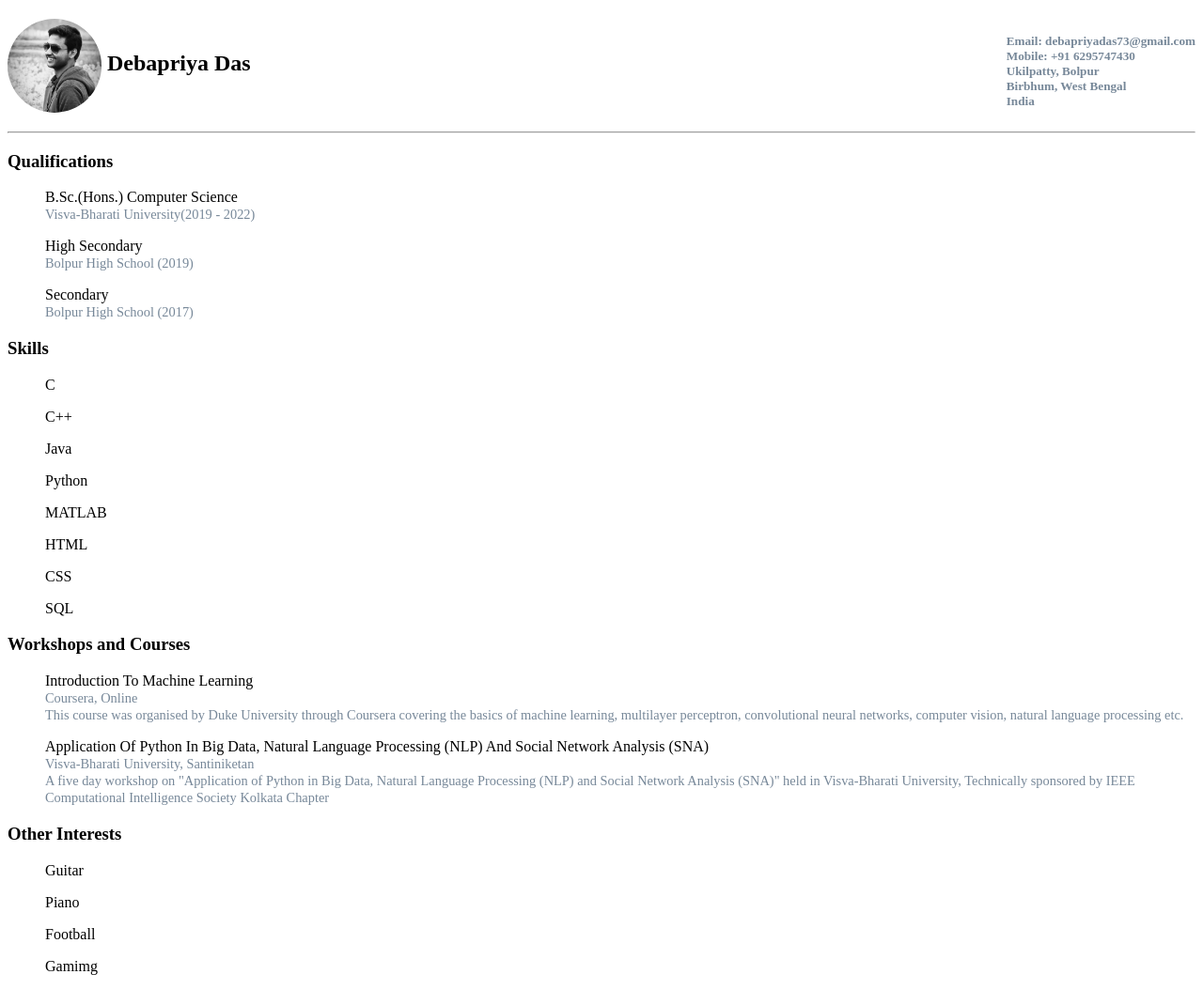
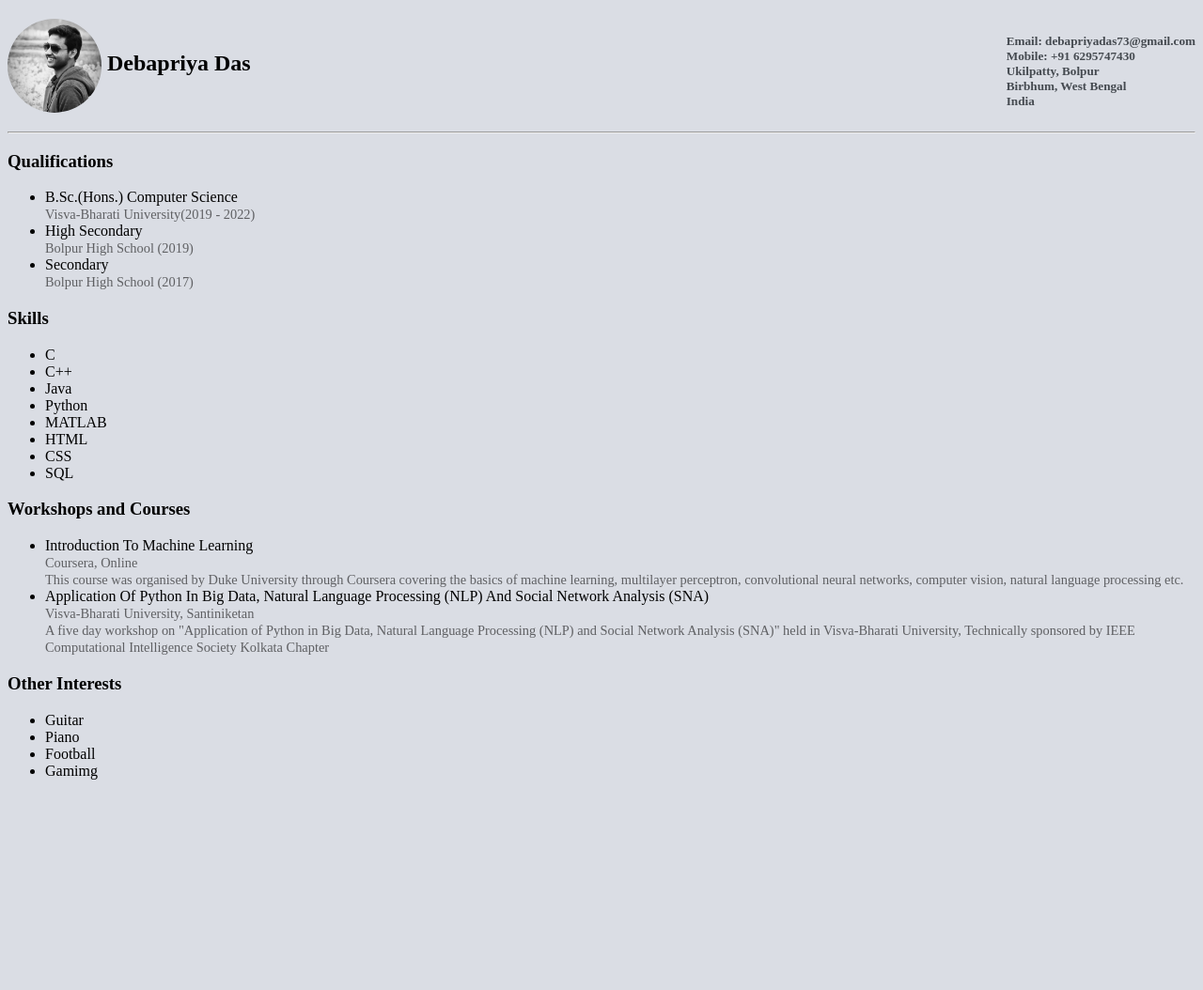
Before and after one commit to Debapriya-source/my_cv, a plain HTML site: page index.html in a window 1280 px wide. Shown: the whole page at 94% size. After the commit the page ends 846 px from the top, so only its background shows below. Drawn offline with Linux system fonts and the light colour scheme.

Commit message:
font color

```diff
--- a/index.html
+++ b/index.html
@@ -8,12 +8,12 @@
     <title>Debapriya Das | CV</title>
 </head>
 
-<body>
+<body style="background-color: rgb(218, 221, 228);">
     <h2>
         <img src="pic.JPG" width="100" height="100" style="clip-path: circle(); vertical-align: middle;">
         <p style="text-align:left; display: inline;">
             Debapriya Das
-            <span style="float:right;font-size: 55%; color: lightslategray;">
+            <span style="float:right;font-size: 55%; color: rgb(69, 74, 80);">
                 <br>Email: debapriyadas73@gmail.com<br>
                 Mobile: +91 6295747430<br>
                 Ukilpatty, Bolpur<br> Birbhum, West Bengal<br>India
@@ -23,46 +23,55 @@
     <hr>
     <div>
         <h3>Qualifications</h3>
-        <ul>B.Sc.(Hons.) Computer Science<br><span style="font-size: 90%; color: lightslategray;">Visva-Bharati
-                University(2019 - 2022)</ul>
-        <ul>High Secondary<br><span style="font-size: 90%; color: lightslategray;">Bolpur High School (2019)</span></ul>
-        <ul>Secondary<br><span style="font-size: 90%; color: lightslategray;">Bolpur High School (2017)</span></ul>
+        <ul>
+            <li>B.Sc.(Hons.) Computer Science<br><span style="font-size: 90%; color: rgb(95, 96, 99);">Visva-Bharati
+                    University(2019 - 2022)</li>
+            <li>High Secondary<br><span style="font-size: 90%; color: rgb(95, 96, 99);">Bolpur High School (2019)</span>
+            </li>
+            <li>Secondary<br><span style="font-size: 90%; color: rgb(95, 96, 99);">Bolpur High School (2017)</span></li>
+        </ul>
     </div>
     <div>
         <h3>Skills</h3>
-        <ul>C</ul>
-        <ul>C++</ul>
-        <ul>Java</ul>
-        <ul>Python</ul>
-        <ul>MATLAB</ul>
-        <ul>HTML</ul>
-        <ul>CSS</ul>
-        <ul>SQL</ul>
+        <ul>
+            <li>C</li>
+            <li>C++</li>
+            <li>Java</li>
+            <li>Python</li>
+            <li>MATLAB</li>
+            <li>HTML</li>
+            <li>CSS</li>
+            <li>SQL</li>
+        </ul>
     </div>
     <div>
         <h3>Workshops and Courses</h3>
-        <ul>Introduction To Machine Learning<br><span style="font-size: 90%; color: lightslategray;">Coursera,
+        <ul>
+            <li>Introduction To Machine Learning<br><span style="font-size: 90%; color: rgb(95, 96, 99);">Coursera,
                     Online<br>
                     This course was organised by Duke University through Coursera covering the
                     basics of machine learning, multilayer perceptron, convolutional neural networks,
                     computer vision, natural language processing etc.
-            </span></ul>
-        <ul>Application Of Python In Big Data, Natural Language Processing (NLP) And
+                </span></li>
+            <li>Application Of Python In Big Data, Natural Language Processing (NLP) And
                 Social Network Analysis (SNA)
-            <br><span style="font-size: 90%; color: lightslategray;">Visva-Bharati University, Santiniketan
+                <br><span style="font-size: 90%; color: rgb(95, 96, 99);">Visva-Bharati University, Santiniketan
                     <br>
                     A five day workshop on "Application of Python in Big Data, Natural Language
                     Processing (NLP) and Social Network Analysis (SNA)" held in Visva-Bharati
                     University, Technically sponsored by IEEE Computational Intelligence Society
                     Kolkata Chapter</span>
+            </li>
         </ul>
     </div>
     <div>
         <h3>Other Interests</h3>
-        <ul>Guitar</ul>
-        <ul>Piano</ul>
-        <ul>Football</ul>
-        <ul>Gamimg</ul>
+        <ul>
+            <li>Guitar</li>
+            <li>Piano</li>
+            <li>Football</li>
+            <li>Gamimg</li>
+        </ul>
     </div>
 </body>
 
```
Lines whose indentation alone changed are shown as unchanged.
